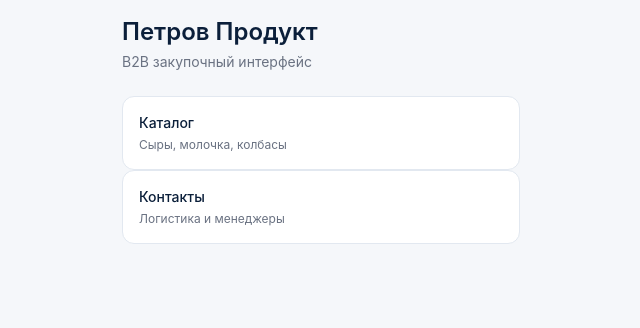
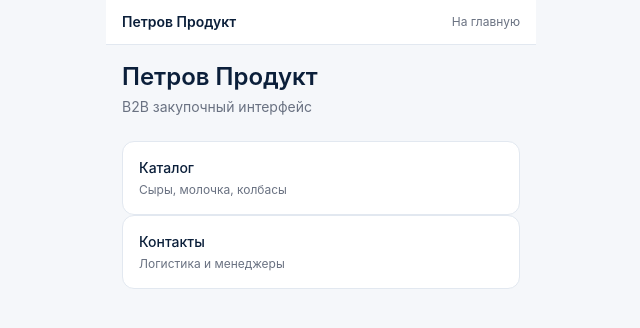
Before and after one commit to rafaelinka/petrov-product-miniapp, a Next.js app: page / in a window 1280 px wide. Shown: the top 328 px of the page, without its empty margins (319-959 px from the left). Built offline with nearby package versions, Linux system fonts and the light colour scheme.

Commit message:
update catalog

```diff
--- a/src/components/AppShell.tsx
+++ b/src/components/AppShell.tsx
@@ -1,3 +1,5 @@
+import Link from "next/link"
+
 export default function AppShell({
   children,
 }: {
@@ -6,11 +8,33 @@ export default function AppShell({
   return (
     <div className="min-h-screen bg-[#F5F7FA] flex justify-center">
 
-      {/* MAX / MOBILE CONTAINER */}
       <div className="w-full max-w-[430px] min-h-screen bg-[#F5F7FA]">
-        {children}
+
+        {/* TOP BAR */}
+        <div className="sticky top-0 z-50 bg-white border-b border-[#E2E8F0] px-4 py-3 flex items-center justify-between">
+
+          {/* HOME */}
+          <Link href="/">
+            <div className="text-[#0B1F3A] text-sm font-semibold cursor-pointer">
+              Петров Продукт
+            </div>
+          </Link>
+
+          {/* BACK BUTTON (если нужно будет расширить позже) */}
+          <Link href="/">
+            <div className="text-xs text-gray-500 cursor-pointer">
+              На главную
+            </div>
+          </Link>
+
+        </div>
+
+        {/* CONTENT */}
+        <div>
+          {children}
+        </div>
+
       </div>
-
     </div>
   )
 }
```
